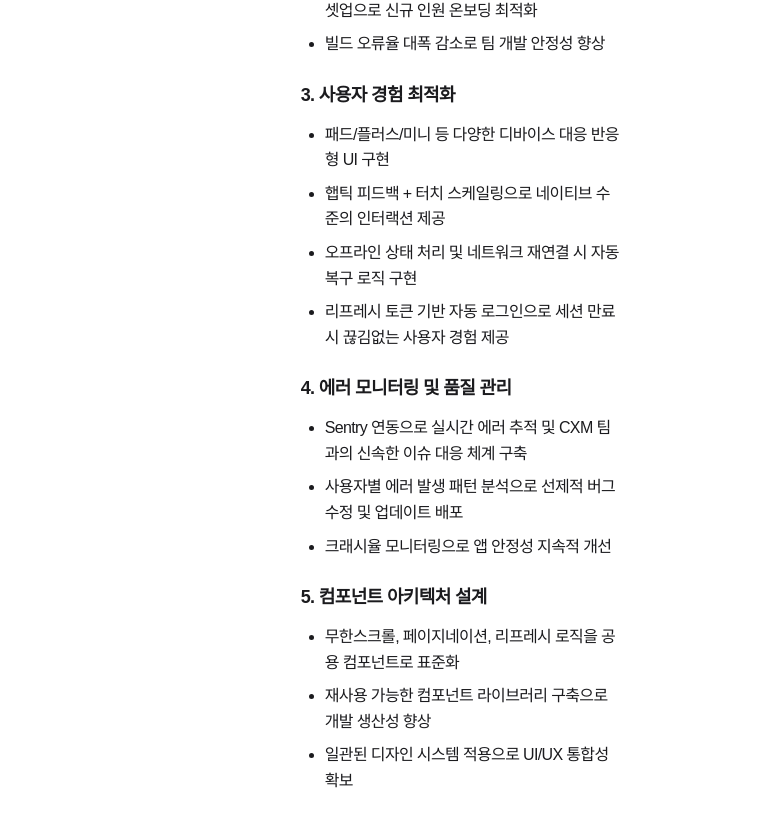
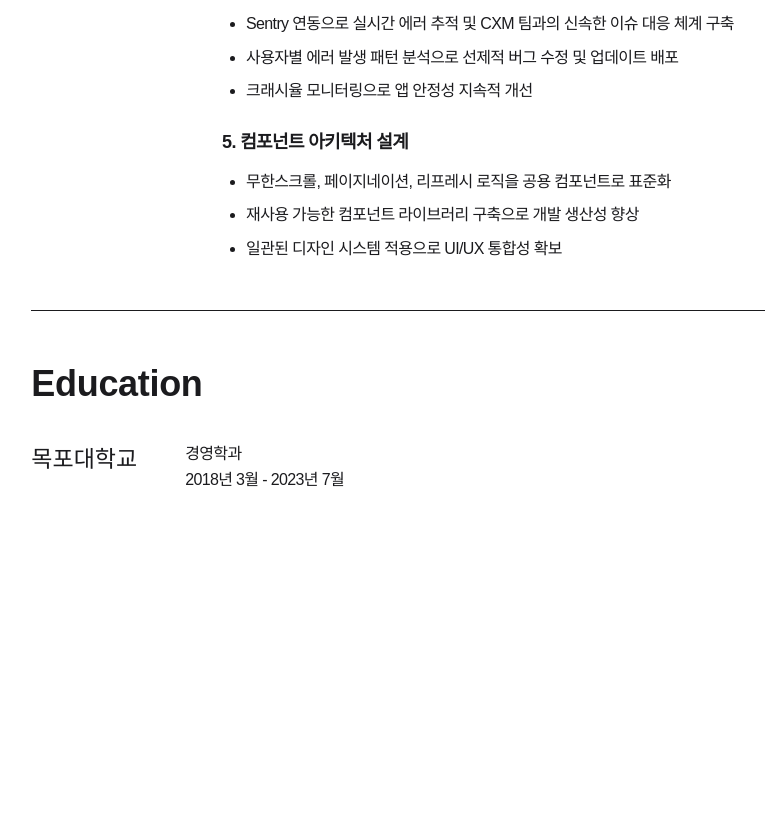
Before and after one commit to muminjun/portfolio, a Next.js app: page / in a window 1280 px wide. Shown: the part 1905-2732 px from the top of the page, without its empty margins (289-1054 px from the left). After the commit the page ends 2493 px from the top, so only its background shows below. Built offline with nearby package versions, Linux system fonts and the light colour scheme; a web font is replaced by a local one.

Commit message:
[style/layout] 홈 레이아웃 수정

```diff
--- /dev/null
+++ b/src/app/_components/sections/about/about-section.tsx
@@ -0,0 +1,14 @@
+export default function AboutSection() {
+  return (
+    <section id="about" className="flex flex-col gap-8">
+      <h2 className="text-heading-medium">Education</h2>
+      <div className="flex flex-row gap-12">
+        <h3 className="text-body-medium">목포대학교</h3>
+        <div className="flex-1 flex-col">
+          <p className="text-detail-medium">경영학과</p>
+          <p className="text-detail-medium">2018년 3월 - 2023년 7월</p>
+        </div>
+      </div>
+    </section>
+  );
+}
--- a/src/app/layout.tsx
+++ b/src/app/layout.tsx
@@ -22,8 +22,12 @@ export default function RootLayout({
   return (
     <html lang="ko">
       <body>
-        <div className="flex px-60 py-24">
-          <aside className="sticky top-24 self-start h-fit">
+        <div
+          className="mx-auto max-w-[1140px]
+              w-[calc(100%-40px)] py-8 sm:py-16
+              lg:w-[calc(100%-140px)] lg:py-24 lg:flex lg:gap-8"
+        >
+          <aside className="sticky top-20 self-start h-fit">
             <LnbMenu />
           </aside>
           <main className="flex-1">{children}</main>
--- a/src/app/page.tsx
+++ b/src/app/page.tsx
@@ -1,27 +1,10 @@
-import { ChipItemProps } from "@/types/chip";
 import HeroSection from "./_components/sections/hero/hero-section";
 import SkillsSection from "./_components/sections/skills/skills-section";
 import Divider from "./_components/ui/divider/divider";
 import CareerSection from "./_components/sections/career/career-section";
+import AboutSection from "./_components/sections/about/about-section";
 
 export default function HomePage() {
-  const chipItems: ChipItemProps[] = [
-    {
-      title: "Frontend-Devloper",
-      backgroundColor: "bg-yellow-100",
-    },
-    {
-      title: "React",
-      href: "https://react.dev/",
-      backgroundColor: "bg-yellow-100",
-    },
-    {
-      title: "Flutter",
-      href: "https://flutter.dev/",
-      backgroundColor: "bg-yellow-100",
-    },
-  ];
-
   return (
     <div className="space-y-12 px-32">
       <HeroSection />
@@ -29,6 +12,8 @@ export default function HomePage() {
       <SkillsSection />
       <Divider />
       <CareerSection />
+      <Divider />
+      <AboutSection />
     </div>
   );
 }
```
